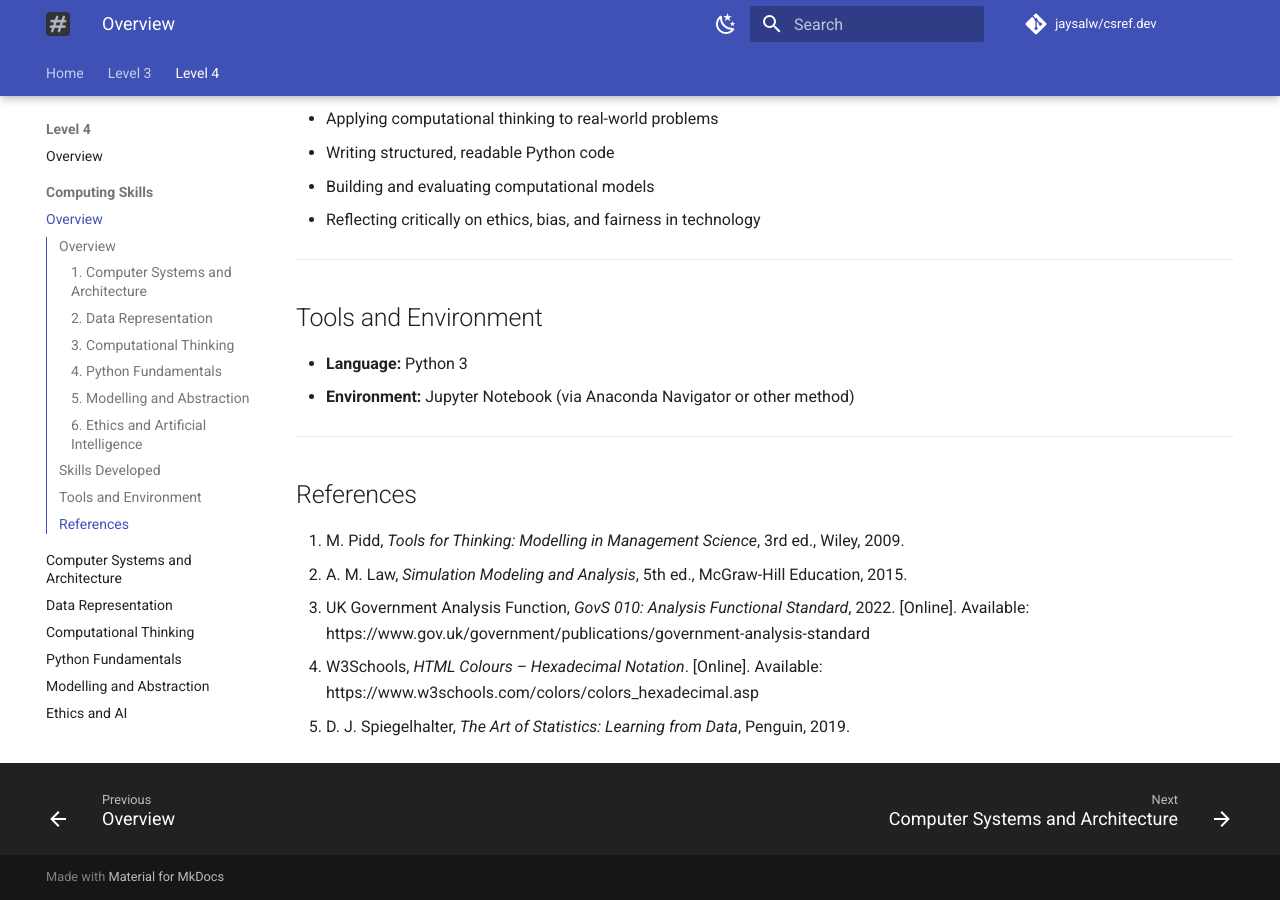
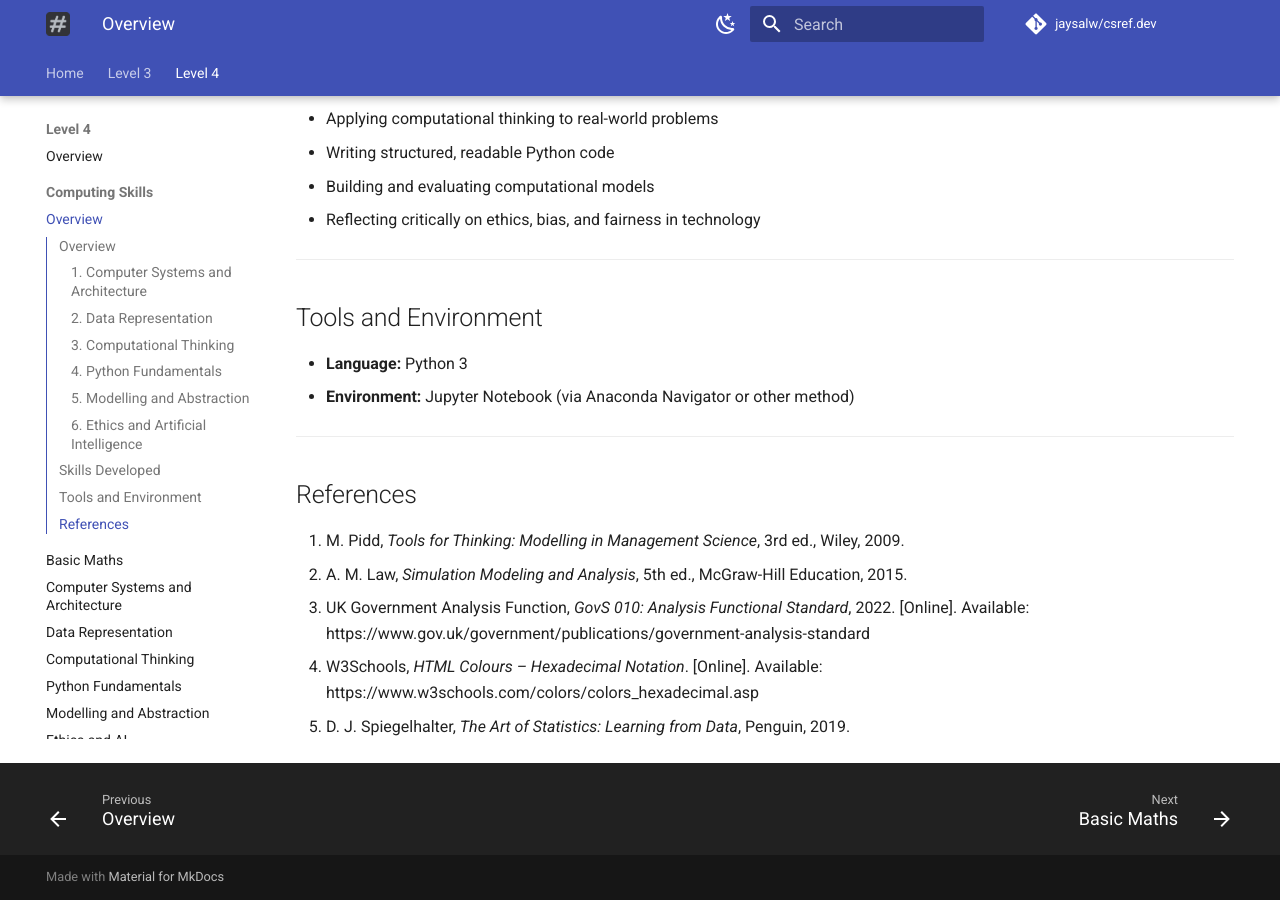
Before and after one commit to jaysalw/csref.dev, an MkDocs documentation site: the page built from docs/level-4/computing-skills/overview.md, in a window 1280 px wide and 900 px high, scrolled down 2225 px. Built offline with MkDocs 1.6.1 and Material for MkDocs 9.7.7, drawn with Linux system fonts in a browser that asks for light colours; comment, search, counter and statistics services are not loaded.

Commit message:
feat: add Basic Maths section to Computing Skills navigation

```diff
--- a/mkdocs.yml
+++ b/mkdocs.yml
@@ -86,6 +86,7 @@ nav:
       - Overview: level-4/overview.md
       - Computing Skills:
           - Overview: level-4/computing-skills/overview.md
+          - Basic Maths: level-4/computing-skills/basic-maths.md
           - Computer Systems and Architecture: level-4/computing-skills/computer-systems-and-architecture.md
           - Data Representation: level-4/computing-skills/data-representation.md
           - Computational Thinking: level-4/computing-skills/computational-thinking.md
```
